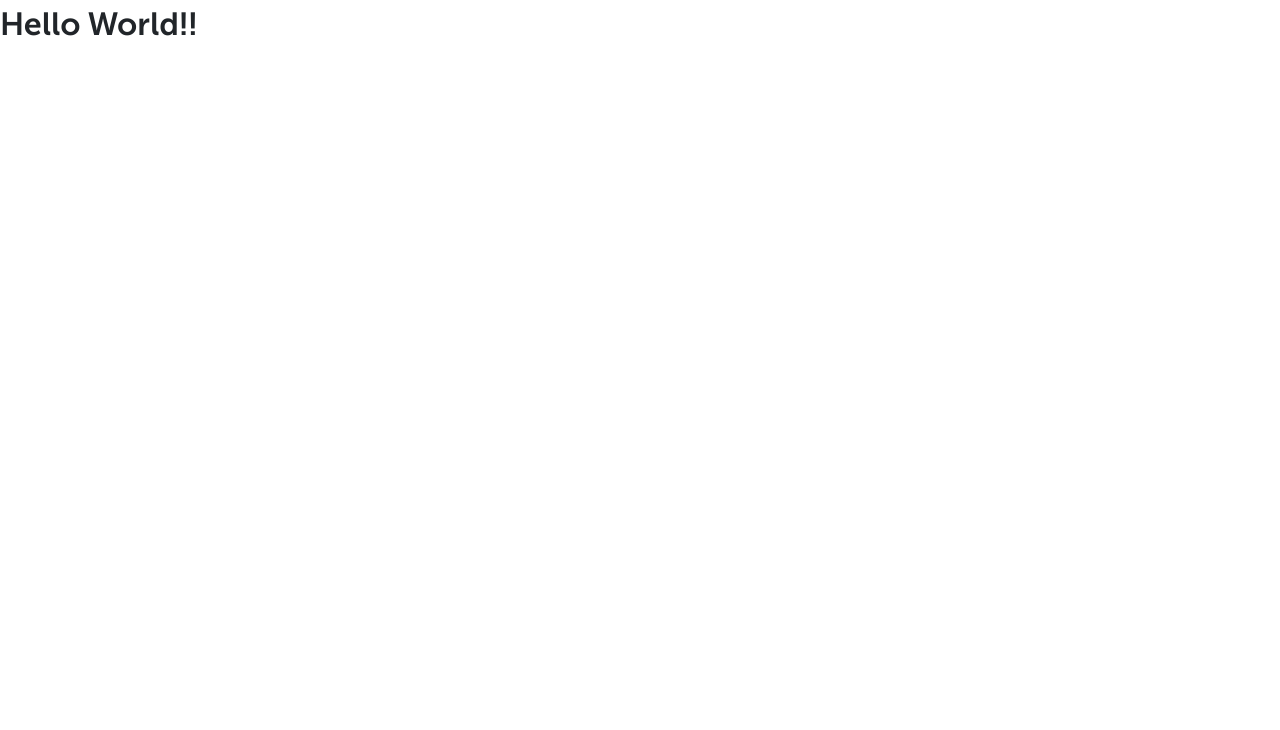
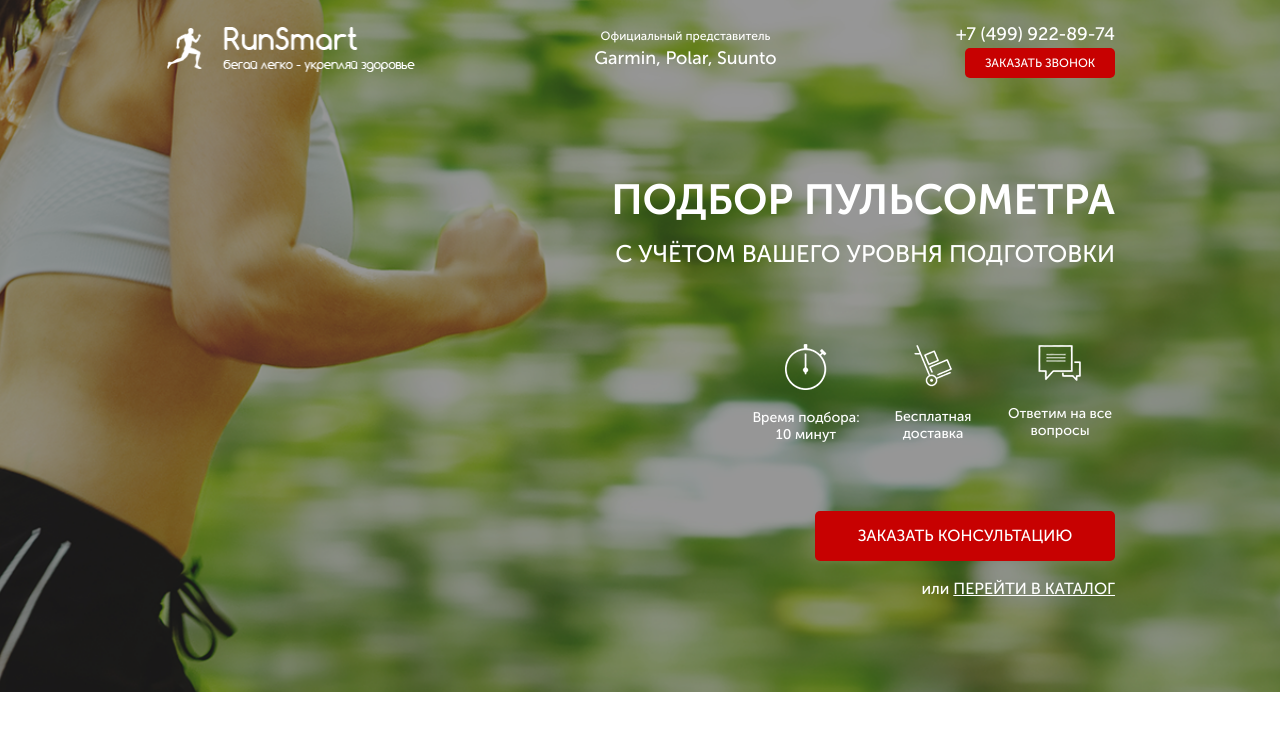
Before and after one commit to FedorPeresypin/pulsometer_site, a website: page src/index.html in a window 1280 px wide. Drawn offline with Linux system fonts and the light colour scheme.

Commit message:
main section complite

```diff
--- a/src/css/fonts.css
+++ b/src/css/fonts.css
@@ -3,17 +3,17 @@
     font-family: "Museo Sans Cyrl";
     src: url("../fonts/MuseoSansCyrl-300.ttf") format("truetype");
     font-style: normal;
-    font-weight: normal;
+    font-weight: 300;
      }
 @font-face {
     font-family: "Museo Sans Cyrl";
     src: url("../fonts/MuseoSansCyrl-500.ttf") format("truetype");
     font-style: normal;
-    font-weight: normal;
+    font-weight: 500;
      }
 @font-face {
     font-family: "Museo Sans Cyrl";
     src: url("../fonts/MuseoSansCyrl-700.ttf") format("truetype");
     font-style: normal;
-    font-weight: normal;
+    font-weight: 700;
      }
--- a/src/index.html
+++ b/src/index.html
@@ -9,6 +9,45 @@
     <title>Pulse</title>
 </head>
 <body>
-    <h1>Hello World!!</h1>
+    <div class="promo">
+        <div class="container">
+            <header class="header">
+                <a href="#" class="header__logo">
+                    <img src="img/official/logo.png" alt="logo">
+                </a>
+                <div class="header__official">
+                    Официальный представитель
+                    <span>Garmin, Polar, Suunto</span>
+                </div>
+                <div class="header__contacts">
+                    <a href="tel:+74999228974" class="header__phone">+7 (499) 922-89-74</a>
+                    <button class="button">заказать звонок</button>
+                </div>
+            </header>
+            <div class="promo__wrapper">
+                <h1 class="promo__header">Подбор пульсометра</h1>
+                <h2 class="promo__subheader">с учётом Вашего уровня подготовки</h2>
+                <div class="promo__icons">
+                    <div class="promo__icon">
+                        <img src="icons/timer_icon.png" alt="timer">
+                        Время подбора: 10 минут
+                    </div>
+                    <div class="promo__icon">
+                        <img src="icons/hand_cart_icon.png" alt="hand cart">
+                        Бесплатная доставка
+                    </div>
+                    <div class="promo__icon">
+                        <img src="icons/messages_icon.png" alt="message">
+                        Ответим на все вопросы
+                    </div>
+                </div>
+                <button class="button button_main">заказать кОНСУЛЬТАЦИЮ</button>
+                <div class="promo__link">
+                    или
+                    <a href="#">ПЕРЕЙТИ В КАТАЛОГ</a>
+                </div>
+            </div>
+        </div>
+    </div>
 </body>
 </html>
--- a/src/sass/base/_variables.scss
+++ b/src/sass/base/_variables.scss
@@ -0,0 +1 @@
+$main_color:#c70101;
--- /dev/null
+++ b/src/sass/blocks/_buttons.scss
@@ -0,0 +1,18 @@
+.button{
+    width: 150px;
+    height: 30px;
+    background-color: $main_color;
+    border-radius: 5px;
+    border:none;
+    font-size: 12px;
+    font-weight: 500;
+    text-transform: uppercase;
+    text-align: center;
+    color: #ffffff;
+    &_main{
+        margin-top: 68px;
+        width: 300px;
+        height: 50px;
+        font-size: 16px;
+    }
+}
--- /dev/null
+++ b/src/sass/blocks/_header.scss
@@ -0,0 +1,37 @@
+.header{
+    display: flex;
+    justify-content: space-between;
+    align-items: center;
+    &__logo{
+        width: 250px;
+        img{
+            width: 100%;
+        }
+    }
+    &__official{
+        font-size: 12px;
+        font-weight: 500;
+        color: #ffffff;
+        text-align: center;
+        span {
+            display: block;
+            font-size: 18px;
+        }
+    }
+    &__phone{
+        display: block;
+        font-size: 18px;
+        font-weight: 500;
+        color: #ffffff;
+        &:hover{
+            color: #ffffff;
+            text-decoration: none;
+        }
+    }
+    &__contacts{
+        display: flex;
+        flex-direction: column;
+        align-items: flex-end;
+    }
+
+}
--- /dev/null
+++ b/src/sass/blocks/_promo.scss
@@ -0,0 +1,57 @@
+.promo{
+    min-height: 650px;
+    padding: 21px 0 93px 0;
+    background: url(../../img/official/official_bg.png) center center/cover no-repeat;
+    &__wrapper{
+        margin-top: 91px;
+        display: flex;
+        flex-direction: column;
+        align-items: flex-end;
+    }
+    &__header{
+        font-size: 42px;
+        font-weight: 700;
+        text-transform: uppercase;
+        color: #ffffff;
+    }
+    &__subheader{
+        font-size: 24px;
+        line-height: 1.2;
+        font-weight: 500;
+        text-transform: uppercase;
+        text-align: left;
+        color: #ffffff;
+    }
+    &__icons{
+        margin-top: 67px;
+        width: 364px;
+        display: flex;
+        justify-content: space-between;
+
+    }
+    &__icon{
+        width: 110px;
+        text-align: center;
+        font-size: 14px;
+        line-height: 1.2;
+        font-weight: 500;
+        color: #ffffff;
+        img{
+            display: block;
+            margin: 0 auto;
+            margin-bottom: 20px;
+        }
+    }
+    &__link{
+        margin-top: 18px;
+        font-size: 16px;
+        line-height: 1.2;
+        font-weight: 500;
+        color: #ffffff;
+        a{
+            text-transform: uppercase;
+            text-decoration: underline;
+            color: #ffffff;
+        }
+    }
+}
--- a/src/sass/style.scss
+++ b/src/sass/style.scss
@@ -1,6 +1,11 @@
+@import 'base/variables';
 *{
     font-family: Museo Sans Cyrl, sans-serif;
 }
-h1{
-
+.container{
+    max-width: 950px;
+    margin: 0 auto;
 }
+@import 'blocks/promo';
+@import 'blocks/header';
+@import 'blocks/buttons';
```
Also changed, not shown: package.json (+7 -1 lines), src/css/blocks/buttons.min.css (added), src/css/style.min.css, src/fonts/MuseoSansCyrl-100.ttf (deleted), src/fonts/MuseoSansCyrl-900.ttf (deleted).
